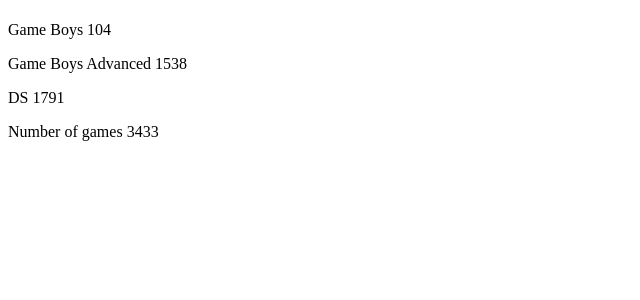
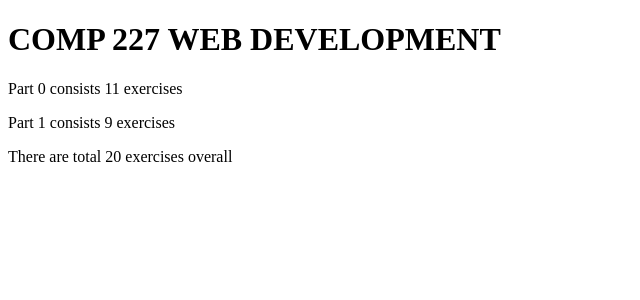
Before and after one commit to Gauripatole11/Web-Development, a React (Create React App) app in the folder arcadeinfo/: page / in a window 1280 px wide. Shown: the top 300 px of the page, without its empty margins (0-640 px from the left). Built offline with nearby package versions, Linux system fonts and the light colour scheme.

Commit message:
EXERCISE 1.3

```diff
--- a/arcadeinfo/src/App.js
+++ b/arcadeinfo/src/App.js
@@ -1,67 +1,53 @@
+
+// Exercise 1.3
+
+//Code
+
 const App = () => {
     // const-definitions
-    const company = 'Nintendo'
+    const course = 'COMP 227 WEB DEVELOPMENT'
     const handhelds = [
         {
-            name: 'Game Boy',
-            games: 104
+            part0: 'Part 0',
+            exercise0: 11
         },
         {
-            name: 'Game Boy Advance',
-            games: 1538
-        },
-        {
-            name: 'DS',
-            games: 1791
+            part1: 'Part 1',
+            exercise1: 9
         }
     ]
 
-    let handheld1;
-    let handheld2;
-    let handheld3;
     return (
         <div>
-            <Header company={company.name} />
-            <Content Handheld={handheld1} handheld2={ handheld2} handheld3={handheld3}/>
-            <Total Handheld={Handheld} />
+            <Header course={course} />
+            <Content part0={handhelds[0].part0} part1={handhelds[1].part1} part0exercise={handhelds[0].exercise0} part1exercise={handhelds[1].exercise1} />
+            <Total part0exercise={handhelds[0].exercise0} part1exercise={handhelds[1].exercise1} />
         </div>
     )
 }
 
 const Content = (props) => {
-    console.log(props)
-    const name1 = 'Game Boys'
-    const name2 = 'Game Boys Advanced'
-    const name3 = 'DS'
-    const course1 = 104
-    const course2 = 1538
-    const course3 = 1791
 
     return (
         <div>
-            <Handheld name={name1} course={course1} />
-            <Handheld name={name2} course={course2} />
-            <Handheld name={name3} course={course3} />
+            <Handheld part={props.part0} partexercise={props.part0exercise} />
+            <Handheld part={props.part1} partexercise={props.part1exercise} />
         </div>
     )
 }
 
-const Total = () => {
-    const game1 = 104
-    const game2 = 1538
-    const game3 = 1791
+const Total = (props) => {
 
     return (
         <div>
-            <p>Number of games {game1 + game2 + game3}</p>
+            <p>There are total {props.part0exercise + props.part1exercise} exercises overall</p>
         </div>
     )
 }
 const Header = (props) => {
-    console.log(props)
     return (
         <div>
-            <h1>{props.company}</h1>
+            <h1>{props.course}</h1>
         </div>
     )
 }
@@ -70,7 +56,7 @@
     return (
         <div>
             <p>
-                {props.name} {props.course}
+                {props.part} consists {props.partexercise} exercises
             </p>
         </div>
     )
```
